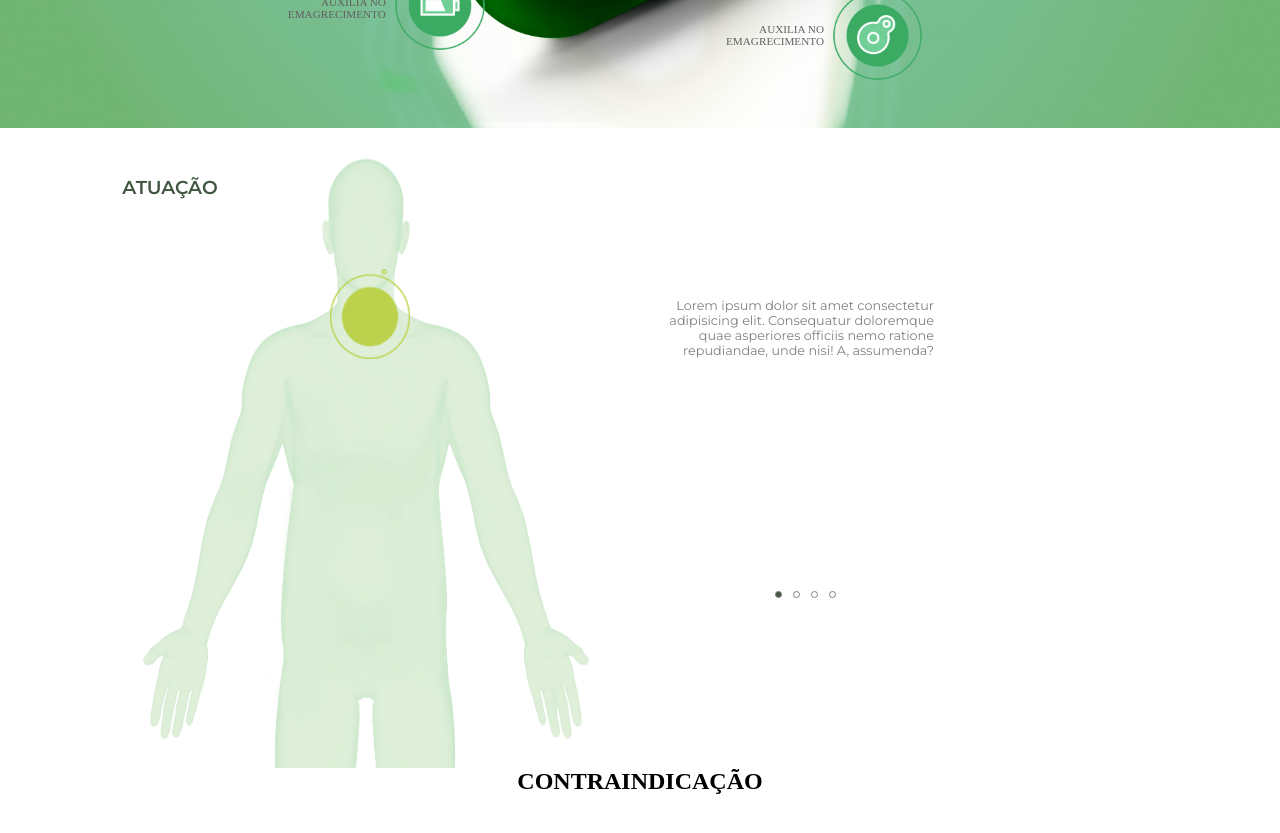
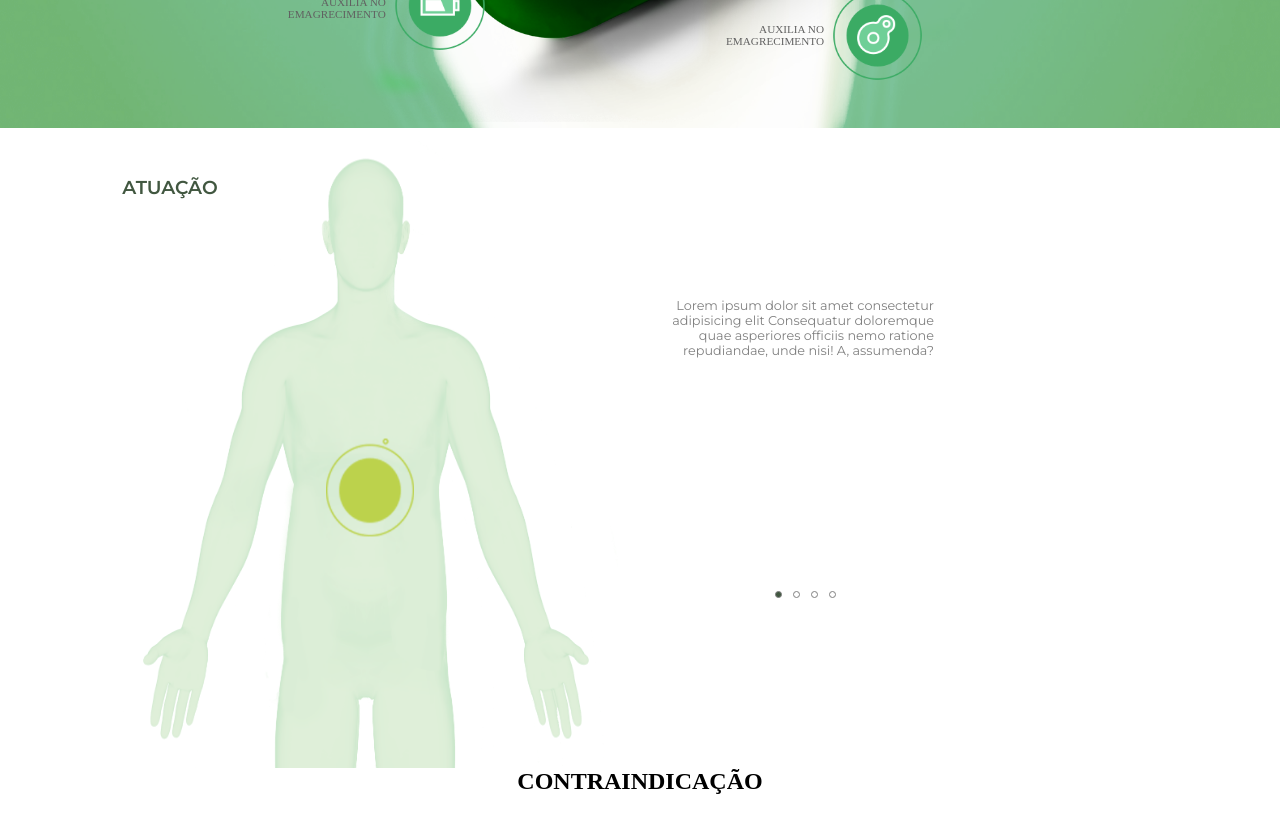
Before and after one commit to fabioachacon/magre-site-app, a React (Create React App) app: page / in a window 1280 px wide. Shown: the part 1000-1833 px from the top of the page. Built offline with nearby package versions, Linux system fonts and the light colour scheme.

Commit message:
new commit

```diff
--- a/src/animations.js
+++ b/src/animations.js
@@ -67,7 +67,9 @@ export const Fade = {
         opacity: 1,
         transition: {
             ease: 'easeOut',
-            duration: 0.7
+            duration: 0.75,
+            delay: 0.8
+
         }
     },
     exit: {
@@ -78,27 +80,47 @@ export const Fade = {
     }
 }
 
-export const FadePoint = {
+export const TextFade = {
     hidden: {
         opacity: 0,
         transition: {
-            duration: 0.75
+            duration: 0.35
         }
      },
     show: {
         opacity: 1,
         transition: {
             ease: 'easeOut',
-            duration: 0.75,
-            delay: 1
+            duration: 0.35
+        }
+    },
+    exit: {
+        opacity: 0,
+        transition: {
+            duration: 0.35
+        }
+    }
+}
+
+export const FadePoint = {
+    hidden: {
+        opacity: 0,
+        scale: 0.9,
+        transition: {
+            duration: 0.56
+        }
+     },
+    show: {
+        opacity: 1,
+        scale: 1.1,
+        transition: {
+            ease: 'easeOut',
+            duration: 0.56,
 
         }
     },
     exit: {
         opacity: 0,
-        transition: {
-            duration: 0.75
-        }
     }
 }
 
@@ -130,3 +152,15 @@ export const buttonAnim = {
         }
     }
 }
+
+export const StaggerAnim = {
+    hidden: {
+        opacity: 1
+    },
+    show: {
+        opacity: 1,
+        transition: {
+            staggeerChildren: 0.75
+        }
+    }
+}
--- a/src/components/AnimatedPoint.js
+++ b/src/components/AnimatedPoint.js
@@ -6,12 +6,12 @@ import {Fade, FadePoint} from '../animations';
 import point from '../img/point.png'
 
 const AnimatedPoint = ({info}) => {
+    // style={info.active ? {'opacity': '1', 'transition': 'all 0.6s ease-in-out'} : {'opacity': '0'}}
     return (
-        <AnimatePresence>
-            <motion.div  style={info.active ? {'opacity': '1', 'transition': 'all 0.6s ease-in-out'} : {'opacity': '0'}} className='point'>
-                <motion.img variants={FadePoint} src={point} alt=""/>
-            </motion.div>
-        </AnimatePresence>
+        <motion.div variants={FadePoint} initial='hidden' animate='show' exit='exit' className={`point ${'point'}${info.id}`}>
+            <motion.img src={point} alt="points"/>
+        </motion.div>
+
     )
 }
 
--- a/src/components/Dot.js
+++ b/src/components/Dot.js
@@ -6,21 +6,11 @@ const Dot = ({info, data, setData}) => {
 
     const clickHandler = () => {
 
-        const toggleDots = data.map((state) => {
-            if (state.id === info.id){
-                return {
-                    ...state,
-                    active: true
-                }
-            }else{
-                return {
-                    ...state,
-                    active: false
-                }
-            }
+        const newState = data.map((state) => {
+          return state.id === info.id ? {...state, active: true} : {...state, active: false}
         });
 
-        setData(toggleDots);
+        setData(newState);
     }
 
     return (
--- a/src/sections/Action.js
+++ b/src/sections/Action.js
@@ -2,8 +2,7 @@ import React, {useState, useEffect} from 'react';
 import styled from 'styled-components';
 import {motion, AnimatePresence, AnimateSharedLayout} from 'framer-motion';
 import man from '../img/man.png';
-import {FadeScale} from '../animations';
-import {Fade} from '../animations';
+import {FadePoint, TextFade, FadeScale, Fade, StaggerAnim} from '../animations';
 import {useScroll} from '../components/useScroll';
 import AnimatedPoint from '../components/AnimatedPoint';
 import Dot from '../components/Dot';
@@ -14,7 +13,7 @@ const Action = () => {
     const InfoList = [
       {
         id: 1,
-        text: "Lorem ipsum dolor sit amet consectetur adipisicing elit. Consequatur doloremque quae asperiores officiis nemo ratione repudiandae, unde nisi! A, assumenda?",
+        text: "Lorem ipsum dolor sit amet consectetur adipisicing elit Consequatur doloremque quae asperiores officiis nemo ratione repudiandae, unde nisi! A, assumenda?",
         active: true
       },
       {
@@ -34,7 +33,7 @@ const Action = () => {
       }
   ]
 
-    const [data, setData] = useState(InfoList);
+    const [data, setData] = useState(() => InfoList);
     const [currentActive, setCurrentActive] = useState(data.find((info) =>  info.active));
     const [element, controls] = useScroll();
 
@@ -48,19 +47,32 @@ const Action = () => {
           <motion.div  className="manImage">
              <motion.h3 variants={Fade}>ATUAÇÃO</motion.h3>
              <motion.img variants={FadeScale} src={man} alt=""/>
-             <Points>
-               <AnimatePresence>
-                 {data.map((info, i) => <AnimatedPoint info={info}  id={i} key={i}/>)}
+             <Points variants={Fade}>
+               <AnimatePresence exitBeforeEnter>
+                 {data.map((info, i) =>
+                  info.active && (
+                  <AnimatedPoint info={info} key={i}/>)
+                 )}
                </AnimatePresence>
              </Points>
           </motion.div>
-          <motion.div className="text">
+          <motion.div variants={Fade} className="text">
               <div className="inside">
-                <AnimatePresence exitBeforeEnter>
-                  <motion.div variants={Fade} className="content">
-                    {currentActive.text}
-                  </motion.div>
-                </AnimatePresence>
+               <AnimatePresence exitBeforeEnter>
+                {data.map((state, i) =>
+                 state.active && (
+                 <motion.div
+                  key={i}
+                  variants={TextFade}
+                  initial='hidden'
+                  animate='show'
+                  exit='exit'>
+
+                  {state.text}
+                </motion.div>
+                )
+              )}
+               </AnimatePresence>
               </div>
               <Dots>
                 {data.map((info, i) => <Dot
@@ -164,6 +176,18 @@ const Points = styled(motion.div)`
          height: 90%;
       }
     }
+    .point1{
+      margin-top: 5rem;
+    }
+    .point2{
+      margin-left: 10rem;
+    }
+    .point3{
+      margin-top: 5rem;
+    }
+    .point4{
+      margin-bottom: 5rem;
+    }
 `;
 
 
```
Also changed, not shown: 1 other file (tests, documents, lock files or other folders).
